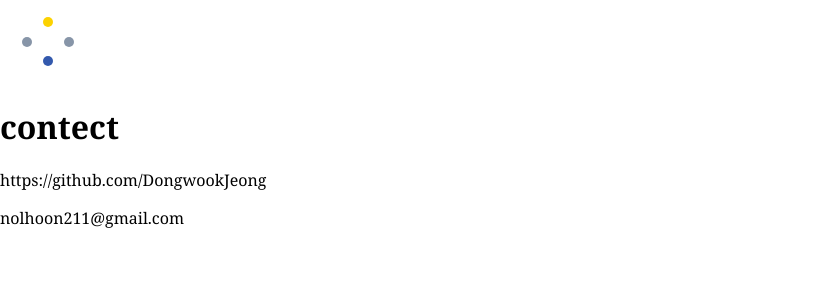
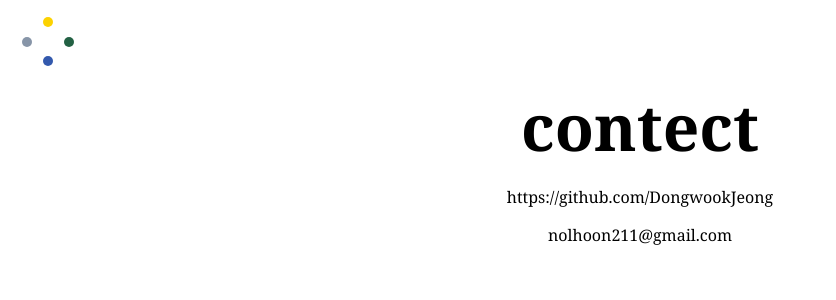
Before and after one commit to DongwookJeong/portfolio, a React (Create React App) app in the folder my-portfolio/: page /contect in a window 1280 px wide. Shown: the top 300 px of the page, without its empty margins (0-836 px from the left). Built offline with nearby package versions, Linux system fonts and the light colour scheme.

Commit message:
약간의 컬러 변경 및 배경 설정

```diff
--- a/my-portfolio/src/HeadLayout.js
+++ b/my-portfolio/src/HeadLayout.js
@@ -49,7 +49,7 @@ const HeadLayout = () => {
             ></div>
             <div
               style={{
-                background: "#8795A8",
+                background: "#236144",
                 ...sameStyle,
                 marginLeft: "1rem",
               }}
--- a/my-portfolio/src/pages/About.js
+++ b/my-portfolio/src/pages/About.js
@@ -4,6 +4,7 @@ import styled from "styled-components";
 $main: #fcd201;
 $sub: #3359ad;
 $base: #8795a8;
+add: #236144
 */
 
 const AboutMain = styled.div`
--- a/my-portfolio/src/pages/Contect.js
+++ b/my-portfolio/src/pages/Contect.js
@@ -1,12 +1,27 @@
 import Warehouse from "../Warehouse";
+import styled from "styled-components";
 
+const ContectMain = styled.div`
+  background: #00000;
+  text-align: center;
+  height: inherit;
+`;
+
+const Head = styled.h1`
+  margin: 0;
+  width: inherit;
+  display: flex;
+  justify-content: center;
+  align-items: center;
+  font-size: 4rem;
+`;
 const Contect = () => {
   return (
-    <div>
-      <h1>contect</h1>
+    <ContectMain>
+      <Head>contect</Head>
       <p>{Warehouse.dongwook.github}</p>
       <p>{Warehouse.dongwook.email}</p>
-    </div>
+    </ContectMain>
   );
 };
 
--- a/my-portfolio/src/pages/Project.js
+++ b/my-portfolio/src/pages/Project.js
@@ -1,13 +1,17 @@
 import { useParams } from "react-router-dom";
-
+import { styled } from "styled-components";
+const ProjectMain = styled.div`
+  background: #236144;
+  height: inherit;
+`;
 const Project = () => {
   const { id } = useParams();
 
   return (
-    <div>
+    <ProjectMain>
       <h2>PROJECT {id}</h2>
-      <p></p>
-    </div>
+      <p>설명</p>
+    </ProjectMain>
   );
 };
 
--- a/my-portfolio/src/pages/Projects.js
+++ b/my-portfolio/src/pages/Projects.js
@@ -6,7 +6,7 @@ $main: #fcd201;
 $sub: #3359ad;
 $base: #8795a8;
 */
-const ProjectMain = styled.ul`
+const ProjectsMain = styled.ul`
   background: #8795a8;
   height: inherit;
 `;
@@ -20,7 +20,7 @@ const LinkStyle = {
 };
 const Projects = () => {
   return (
-    <ProjectMain>
+    <ProjectsMain>
       <ListStyle>
         <Link style={LinkStyle} to="/projects/1">
           PROJECT 1
@@ -36,7 +36,7 @@ const Projects = () => {
           PROJECT 3
         </Link>
       </ListStyle>
-    </ProjectMain>
+    </ProjectsMain>
   );
 };
 
```
